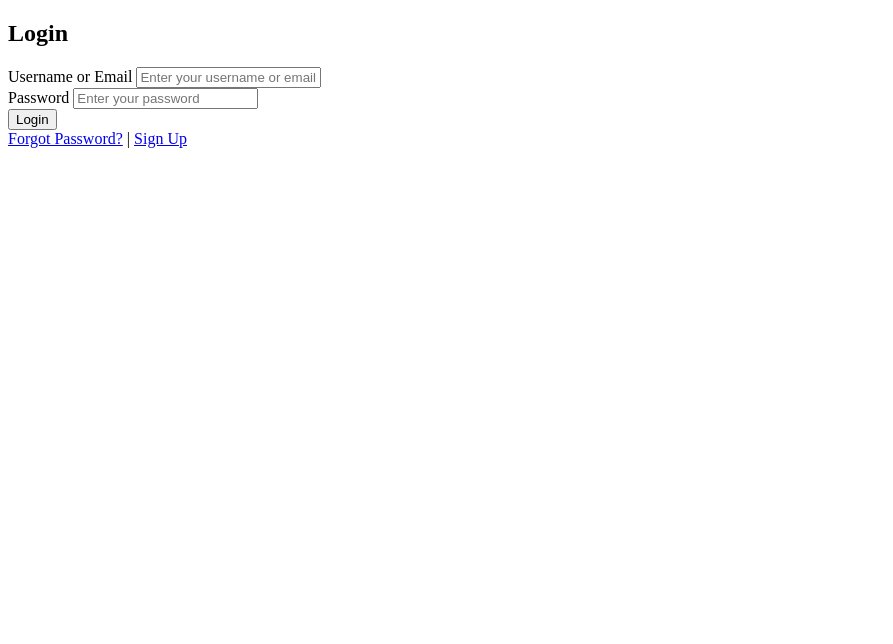
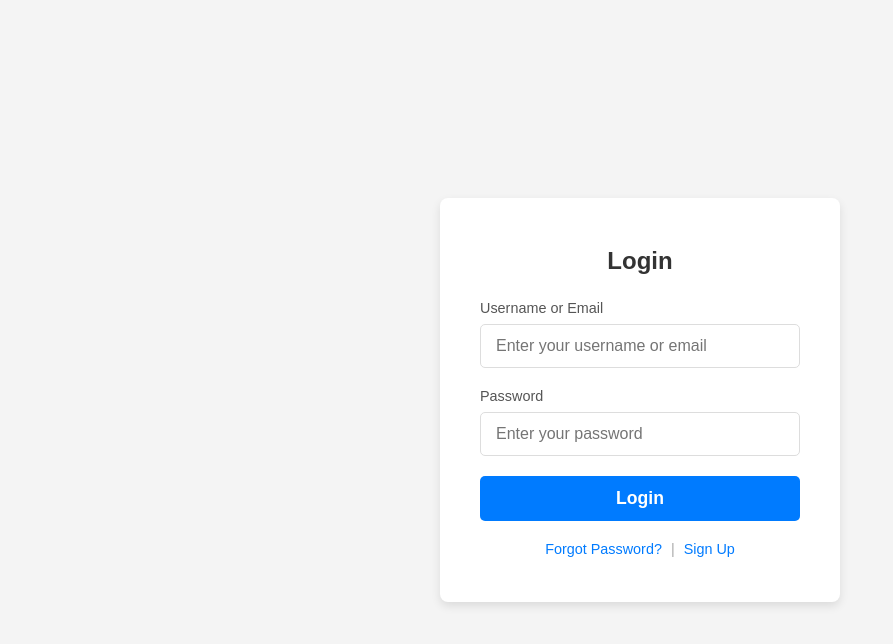
Before and after one commit to ThotaSridharRao/Service-Agency-website, a plain HTML site: page login.html in a window 1280 px wide. Shown: the whole page, without its empty margins (0-893 px from the left). Drawn offline with Linux system fonts and the light colour scheme.

Commit message:
made changes

```diff
--- a/login.html
+++ b/login.html
@@ -4,7 +4,7 @@
     <meta charset="UTF-8">
     <meta name="viewport" content="width=device-width, initial-scale=1.0">
     <title>Login Page</title>
-    <link rel="stylesheet" href="style.css">
+    <link rel="stylesheet" href="/landing-page-styles/login.css">
 </head>
 <body>
     <div class="login-container">
```
